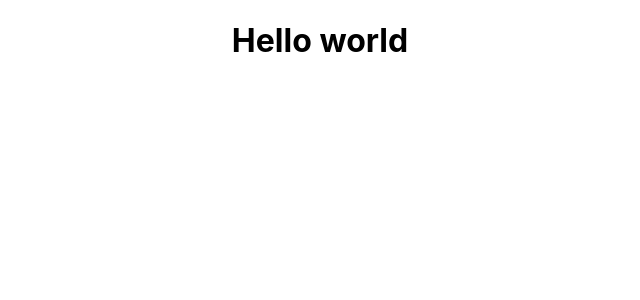
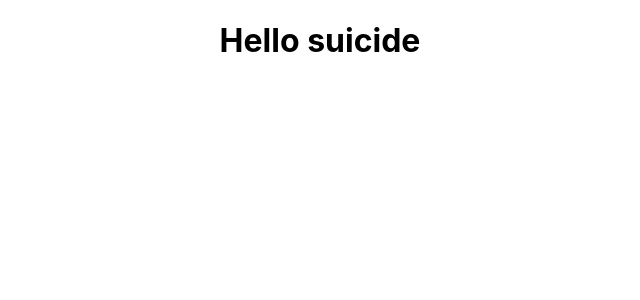
Before and after one commit to PatZai/hackathonproject, a React (Create React App) app in the folder client/: page / in a window 1280 px wide. Shown: the top 300 px of the page, without its empty margins (320-960 px from the left). Built offline with nearby package versions, Linux system fonts and the light colour scheme.

Commit message:
commit changes

```diff
--- a/client/src/App.js
+++ b/client/src/App.js
@@ -4,7 +4,7 @@ import './App.css';
 function App() {
   return (
     <div className="App">
-      <h1>Hello world
+      <h1>Hello suicide
       </h1>
     </div>
   );
```
